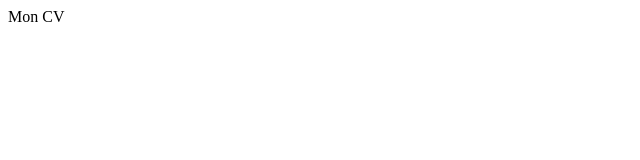
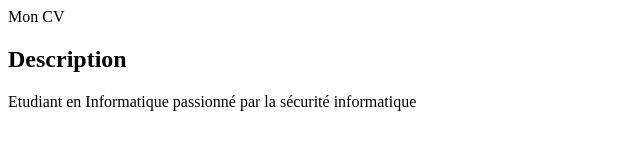
Before and after one commit to Louange31/mon-cv, a plain HTML site: page index.html in a window 1280 px wide. Shown: the whole page, without its empty margins (0-640 px from the left). Drawn offline with Linux system fonts and the light colour scheme.

Commit message:
mise en place de la section description

```diff
--- a/index.html
+++ b/index.html
@@ -7,6 +7,7 @@
         <title>Mon CV</title>
     </head>
     <body>
-
+        <h2>Description</h2>
+        <p>Etudiant en Informatique passionné par la sécurité informatique</p>
     </body>
 </html>
```
